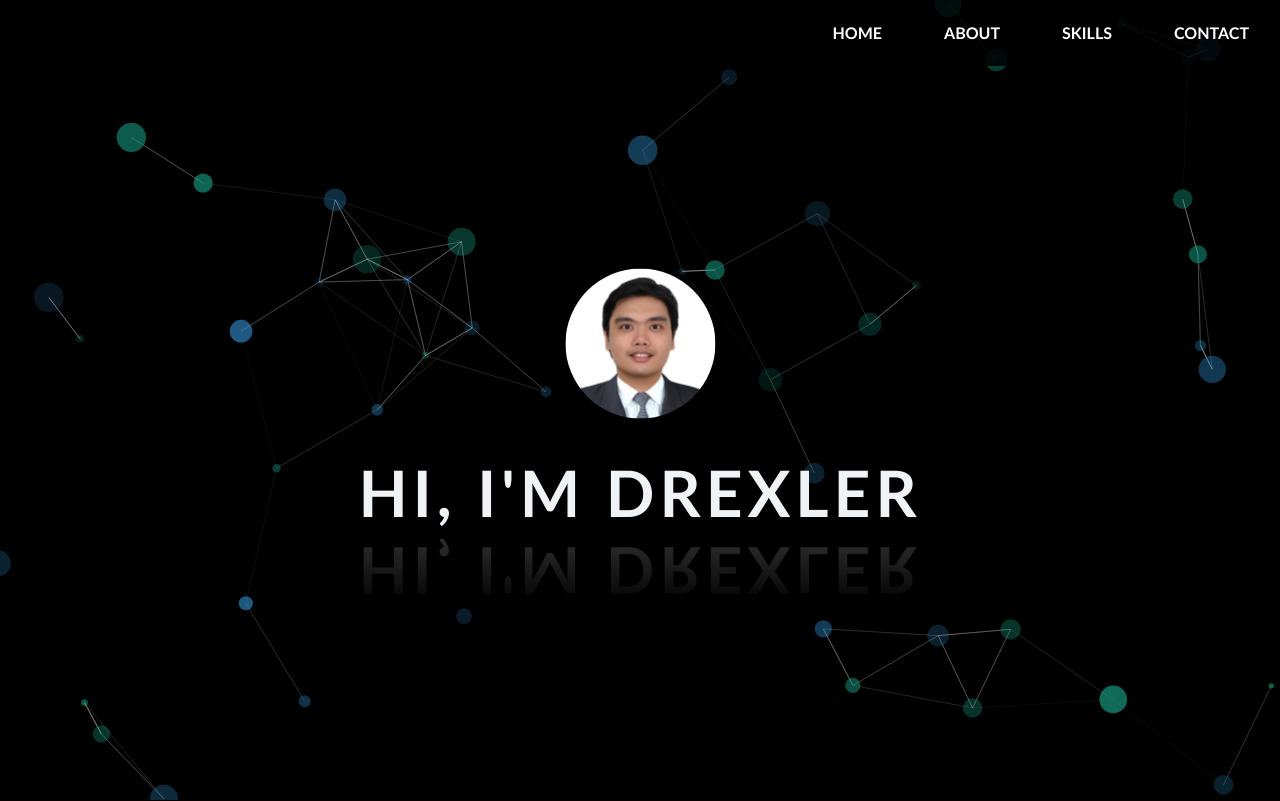
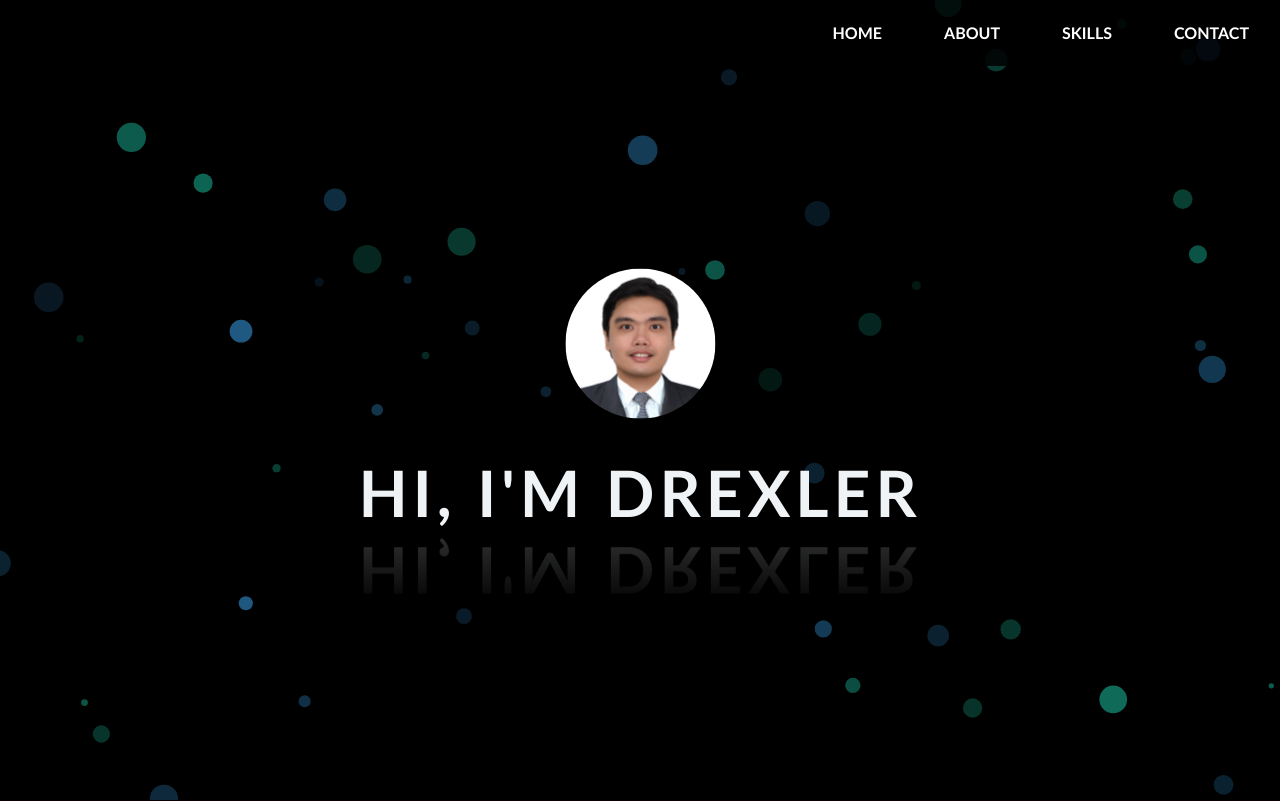
Before and after one commit to drexlermora/drexlermora.github.io, a React (Vite) app: page / in a window 1280 px wide. Shown: the top 801 px of the page. Built offline with nearby package versions, Linux system fonts and the light colour scheme.

Commit message:
code update

```diff
--- a/src/components/others/ParticlesBackground.jsx
+++ b/src/components/others/ParticlesBackground.jsx
@@ -39,13 +39,8 @@ const ParticlesBackground = () => {
         out_mode: "out",
         bounce: false,
       },
-      // Change from line_linked to links for newer versions
-      links: {
-        enable: true,      // Enable connection lines
-        distance: 150,     // Max distance to draw lines between particles
-        color: "#ffffff",  // Line color
-        opacity: 0.4,
-        width: 1,
+      line_linked: {
+        enable: false,
       },
     },
     interactivity: {
@@ -53,7 +48,7 @@ const ParticlesBackground = () => {
       events: {
         onhover: {
           enable: true,
-          mode: ["grab", "bubble"],  // Grab mode for connected effect + bubble
+          mode: ["bubble", "attract"],  // both bubble and attract on hover
         },
         onclick: {
           enable: true,
@@ -62,18 +57,17 @@ const ParticlesBackground = () => {
         resize: true,
       },
       modes: {
-        grab: {
-          distance: 200,
-          links: {
-            opacity: 1,
-          },
-        },
         bubble: {
           distance: 250,
           size: 20,
           duration: 2,
           opacity: 0.8,
           speed: 3,
+        },
+        attract: {
+          distance: 200,
+          duration: 0.4,
+          speed: 1,
         },
         push: {
           particles_nb: 4,
```
